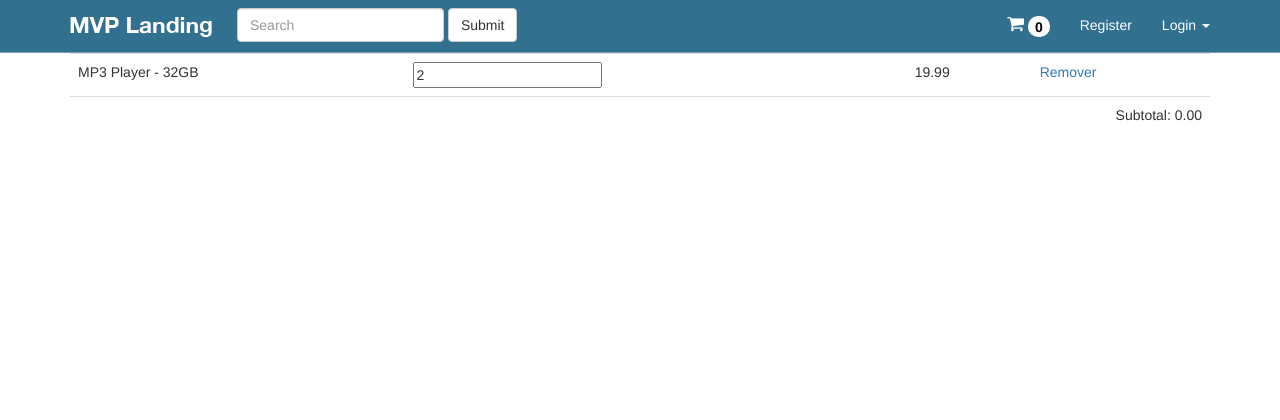
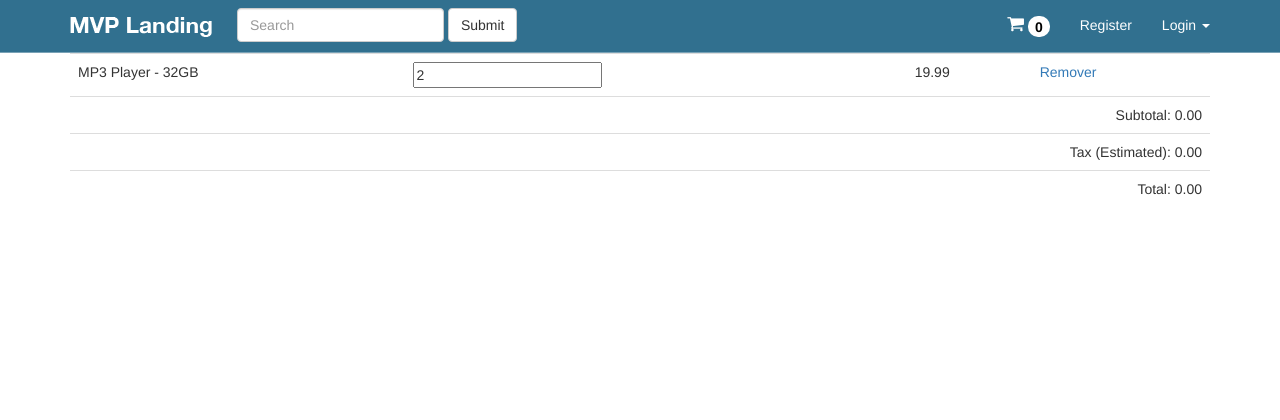
Before and after one commit to michel-rodrigues/ecommerce2, a Django app: template source/carts/templates/carts/view.html in a window 1280 px wide. Shown: the top 420 px of the page. Run offline with Django 3.2, Linux system fonts and the light colour scheme; the template is opened without the code that fills it: values that come from a table or form of the project are taken from there, others are empty; data comes from the database, SQL or seed files in the repository; both versions use the stored data as it was after the commit; some libraries are stand-ins or nearby versions.

Commit message:
089 Cart Total  Taxes

```diff
--- a/source/carts/models.py
+++ b/source/carts/models.py
@@ -1,4 +1,4 @@
-from decimal import Decimal
+from decimal import Decimal, ROUND_DOWN
 from django.conf import settings
 from django.db import models
 from django.db.models.signals import pre_save, post_save, post_delete
@@ -27,6 +27,9 @@ class Cart(models.Model):
     timestamp = models.DateTimeField(auto_now_add=True, auto_now=False)
     updated = models.DateTimeField(auto_now_add=False, auto_now=True)
     subtotal = models.DecimalField(max_digits=20, decimal_places=2, default=0.00)
+    tax_percentage = models.DecimalField(max_digits=4, decimal_places=3, default=0.085)
+    tax_total = models.DecimalField(max_digits=20, decimal_places=2, default=0.00)
+    total = models.DecimalField(max_digits=20, decimal_places=2, default=0.00)
 
     def __str__(self):
         return str(self.id)
@@ -48,13 +51,28 @@ def cart_item_pre_save_receiver(sender, instance, *args, **kwargs):
         instance.line_item_total = line_item_total
 
 
-pre_save.connect(cart_item_pre_save_receiver, sender=CartItem)
-
-
 def cart_item_post_save_receiver(sender, instance, *args, **kwargs):
     instance.cart.update_subtotal()
 
 
+def do_tax_and_total_receiver(sender, instance, *args, **kwargs):
+
+    subtotal = Decimal(instance.subtotal)
+
+    tax_total = subtotal * instance.tax_percentage
+    total = subtotal + tax_total
+
+    tax_total = tax_total.quantize(Decimal('.01'), rounding=ROUND_DOWN)
+    total = total.quantize(Decimal('.01'), rounding=ROUND_DOWN)
+
+    instance.tax_total = tax_total
+    instance.total = total
+
+
+pre_save.connect(cart_item_pre_save_receiver, sender=CartItem)
+
 post_save.connect(cart_item_post_save_receiver, sender=CartItem)
 
 post_delete.connect(cart_item_post_save_receiver, sender=CartItem)
+
+pre_save.connect(do_tax_and_total_receiver, sender=Cart)
--- a/source/carts/templates/carts/view.html
+++ b/source/carts/templates/carts/view.html
@@ -20,10 +20,13 @@
       success: function(data){
         if (data.deleted){
           $("#item-"+item).fadeOut();
+
         }
         else {
           $("#item-line-total-"+item).text(data.line_total);
           $("#subtotal").text(data.subtotal);
+          $("#taxtotal").text(data.tax_total);
+          $("#carttotal").text(data.cart_total);
         }
         showFlashMessage(data.flash_message);
         if (data.total_items == 0){
@@ -63,9 +66,15 @@
     <td><a class="text-right" href="{{ item.remove }}">Remover</a></td>
   </tr>
   {% endfor %}
-
-  <tr><td id="subtotal" colspan="5" class='text-right'>Subtotal: {{ object.subtotal }}</td></tr>
-
+  <tr>
+    <td colspan='4' class='text-right'>Subtotal: <span id='subtotal'>{{ object.subtotal }}</span></td>
+  </tr>
+  <tr>
+    <td colspan='4' class='text-right'>Tax (Estimated): <span id='taxtotal'>{{ object.tax_total }}</span></td>
+  </tr>
+  <tr>
+    <td colspan='4' class='text-right'>Total: <span id='carttotal'>{{ object.total }}</span></td>
+  </tr>
 </table>
 {% endif %}
 </div>
--- a/source/carts/views.py
+++ b/source/carts/views.py
@@ -81,6 +81,16 @@ class CartView(SingleObjectMixin, View):
                 total = None
 
             try:
+                cart_total = cart_item.cart.total
+            except:
+                cart_total = None
+
+            try:
+                tax_total = cart_item.cart.tax_total
+            except:
+                tax_total = None
+
+            try:
                 subtotal = cart_item.cart.subtotal
             except:
                 subtotal = None
@@ -95,6 +105,8 @@ class CartView(SingleObjectMixin, View):
                 "item_added": item_added,
                 "line_total": total,
                 "subtotal": subtotal,
+                "cart_total": cart_total,
+                "tax_total": tax_total,
                 "total_items": total_items,
                 "flash_message": flash_message
                 }
```
Also changed, not shown: source/db.sqlite3. Lines whose indentation alone changed are shown as unchanged.
